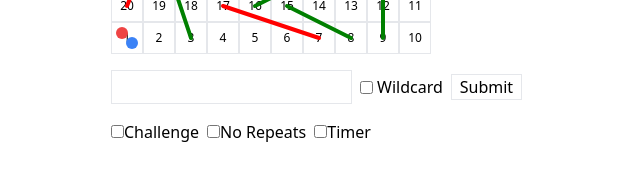
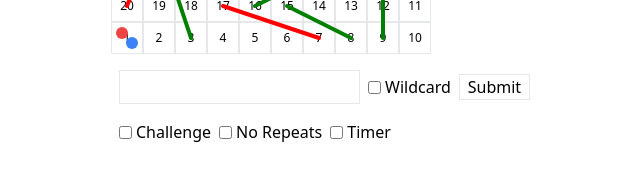
Before and after one commit to aswath-space/snakes-and-letters, a React (Vite) app: page / in a window 1280 px wide. Shown: the part 432-612 px from the top of the page, without its empty margins (321-961 px from the left). Built offline with nearby package versions, Linux system fonts and the light colour scheme; no server answers.

Commit message:
Improve accessibility for input and toggle controls

```diff
--- a/src/components/ToggleBar.tsx
+++ b/src/components/ToggleBar.tsx
@@ -4,31 +4,35 @@ export default function ToggleBar() {
   const rules = useGameStore((s) => s.rules);
   const setRules = useGameStore((s) => s.newGame);
   return (
-    <div className="flex space-x-2">
-      <label>
+    <fieldset className="flex space-x-2">
+      <legend className="sr-only">Game options</legend>
+      <div className="flex items-center space-x-1">
         <input
+          id="toggle-challenge"
           type="checkbox"
           checked={rules.challengeMode}
           onChange={() => setRules({ challengeMode: !rules.challengeMode })}
         />
-        Challenge
-      </label>
-      <label>
+        <label htmlFor="toggle-challenge">Challenge</label>
+      </div>
+      <div className="flex items-center space-x-1">
         <input
+          id="toggle-no-repeats"
           type="checkbox"
           checked={rules.noRepeats}
           onChange={() => setRules({ noRepeats: !rules.noRepeats })}
         />
-        No Repeats
-      </label>
-      <label>
+        <label htmlFor="toggle-no-repeats">No Repeats</label>
+      </div>
+      <div className="flex items-center space-x-1">
         <input
+          id="toggle-timer"
           type="checkbox"
           checked={rules.timer}
           onChange={() => setRules({ timer: !rules.timer })}
         />
-        Timer
-      </label>
-    </div>
+        <label htmlFor="toggle-timer">Timer</label>
+      </div>
+    </fieldset>
   );
 }
--- a/src/components/WordInput.tsx
+++ b/src/components/WordInput.tsx
@@ -48,13 +48,19 @@ export default function WordInput() {
   return (
     <div className="space-y-2">
       <div className="flex space-x-2 items-center">
+        <label htmlFor="word-input" className="sr-only">
+          Enter word
+        </label>
         <input
+          id="word-input"
+          type="text"
           className="border p-1"
           value={word}
           onChange={(e) => setWord(e.target.value)}
         />
-        <label className="flex items-center space-x-1">
+        <label htmlFor="use-wildcard" className="flex items-center space-x-1">
           <input
+            id="use-wildcard"
             type="checkbox"
             checked={useWildcard}
             disabled={!canUseWildcard}
@@ -66,6 +72,7 @@ export default function WordInput() {
           className="border px-2"
           onClick={handleSubmit}
           disabled={!validation.accepted}
+          aria-label="Submit word"
         >
           Submit
         </button>
```
